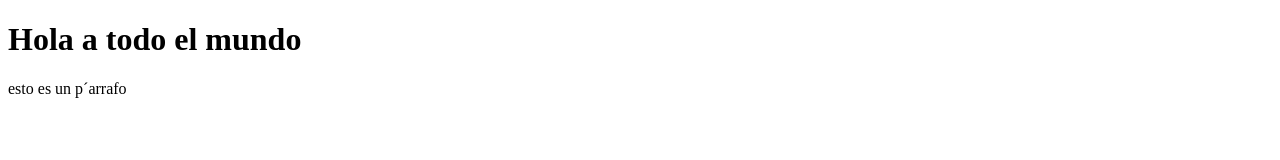
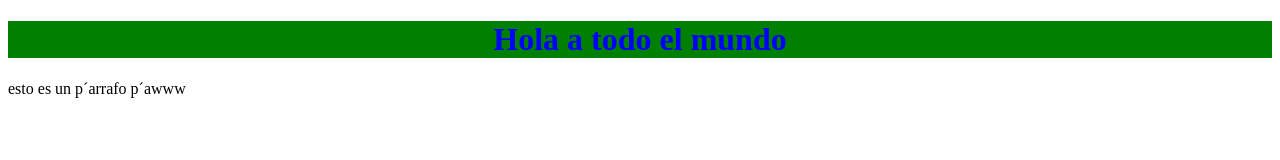
Before and after one commit to jbujeda/coursera, a plain HTML site: page site/index.html in a window 1280 px wide. Drawn offline with Linux system fonts and the light colour scheme.

Commit message:
Cambio formato head seg

```diff
--- a/site/index.html
+++ b/site/index.html
@@ -1,10 +1,18 @@
 <!DOCTYPE html>
 <html>
 <head>
-	<title>Hellow a todos</title>
+<meta charset="utf-8">
+<title>Hellow a todos</title>
+<style>
+	h1 {
+		background-color: green;
+		text-align: center;
+		color: blue;
+	}
+</style>
 </head>
 <body>
 <h1>Hola a todo el mundo</h1>
-<p>esto es un p´arrafo</p>
+<p>esto es un p´arrafo p´awww</p>
 </body>
 </html>
```
